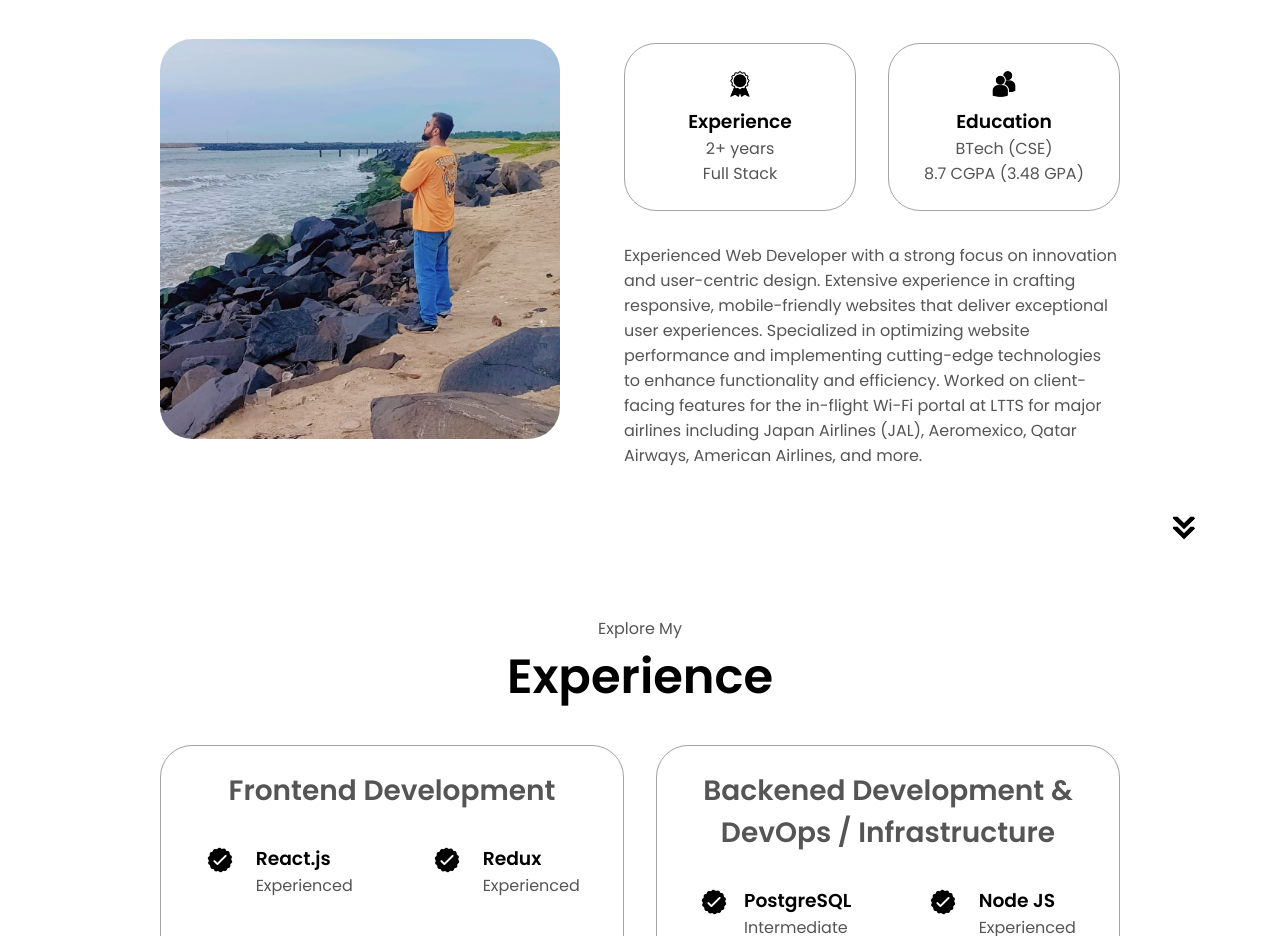
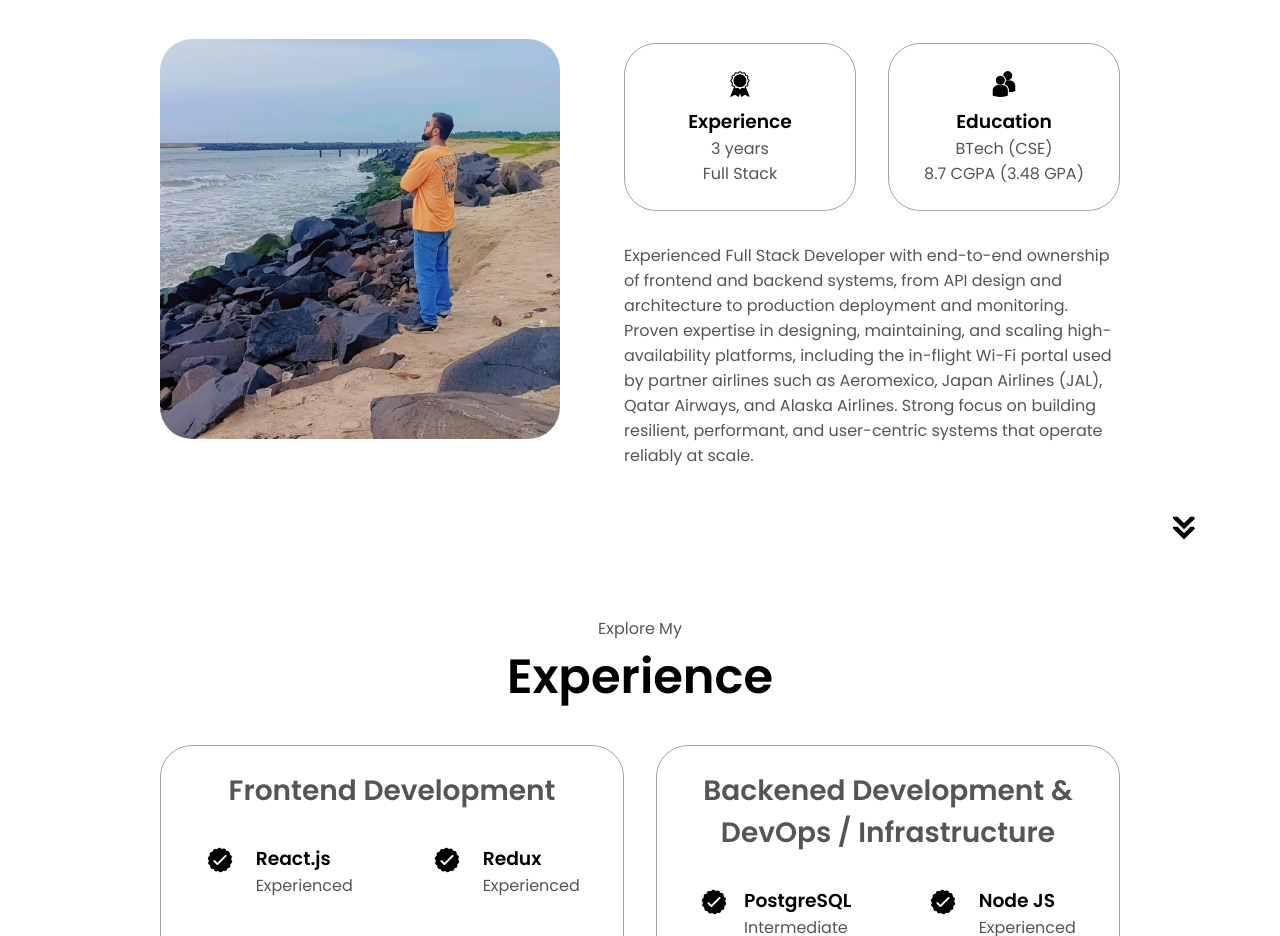
Before and after one commit to PriyenduSingh/PriyenduPersonalPortfolio, a plain HTML site: page index.html in a window 1280 px wide. Shown: the part 1080-2016 px from the top of the page. Drawn offline with Linux system fonts and the light colour scheme.

Commit message:
textchange

```diff
--- a/index.html
+++ b/index.html
@@ -91,7 +91,7 @@
                 class="icon"
               />
               <h3>Experience</h3>
-              <p>2+ years <br />Full Stack</p>
+              <p>3 years <br />Full Stack</p>
             </div>
             <div class="details-container">
               <img
@@ -105,8 +105,7 @@
           </div>
           <div class="text-container">
             <p>
-              Experienced Web Developer with a strong focus on innovation and user-centric design. Extensive experience in crafting responsive, mobile-friendly websites that deliver exceptional user experiences. Specialized in optimizing website performance and implementing cutting-edge technologies to enhance functionality and efficiency. Worked on client-facing features for the in-flight Wi-Fi portal at LTTS for major airlines including Japan Airlines (JAL), Aeromexico, Qatar Airways, American Airlines, and more.
-            </p>
+              Experienced Full Stack Developer with end-to-end ownership of frontend and backend systems, from API design and architecture to production deployment and monitoring. Proven expertise in designing, maintaining, and scaling high-availability platforms, including the in-flight Wi-Fi portal used by partner airlines such as Aeromexico, Japan Airlines (JAL), Qatar Airways, and Alaska Airlines. Strong focus on building resilient, performant, and user-centric systems that operate reliably at scale.            </p>
           </div>
         </div>
       </div>
```
